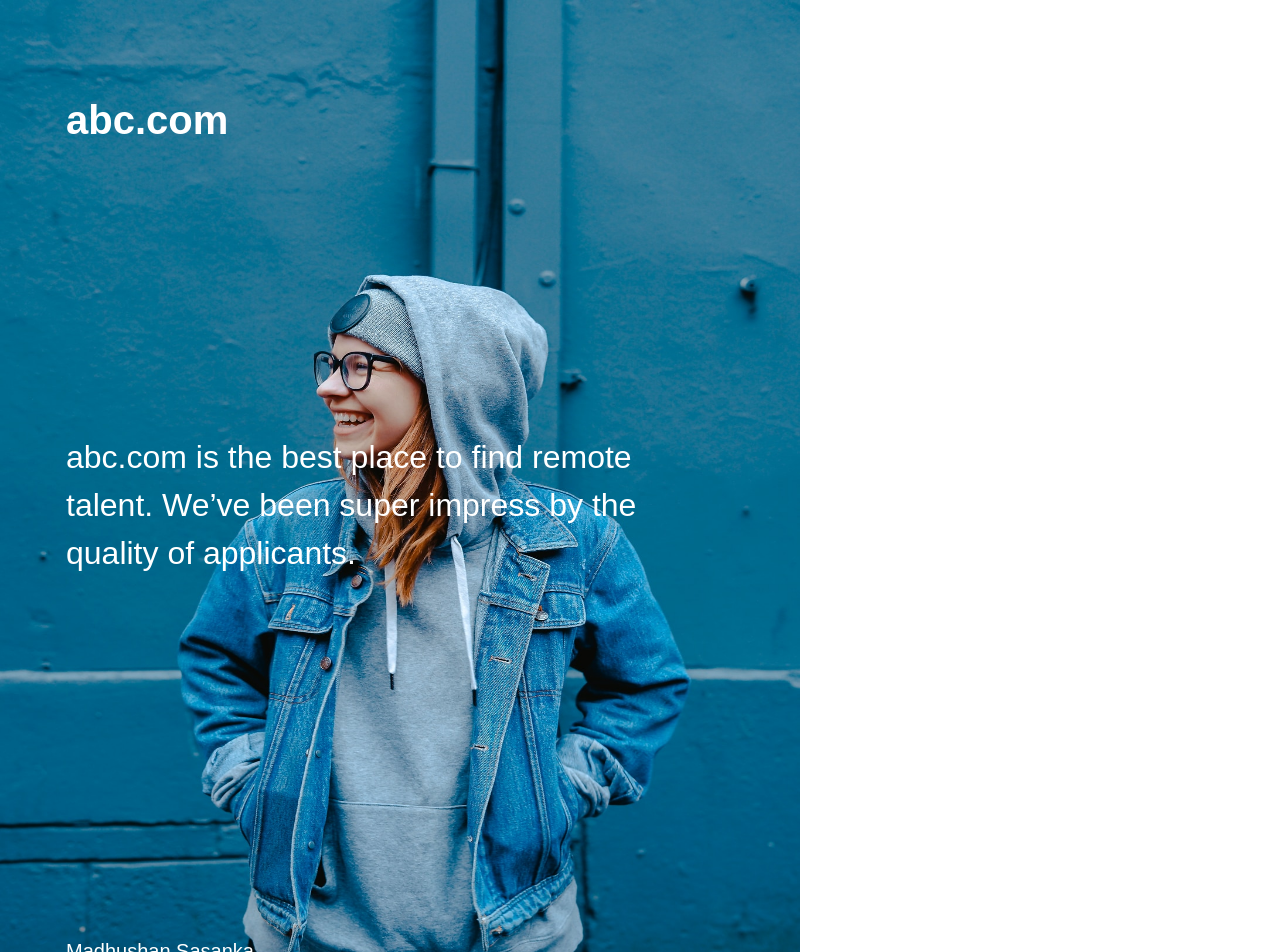
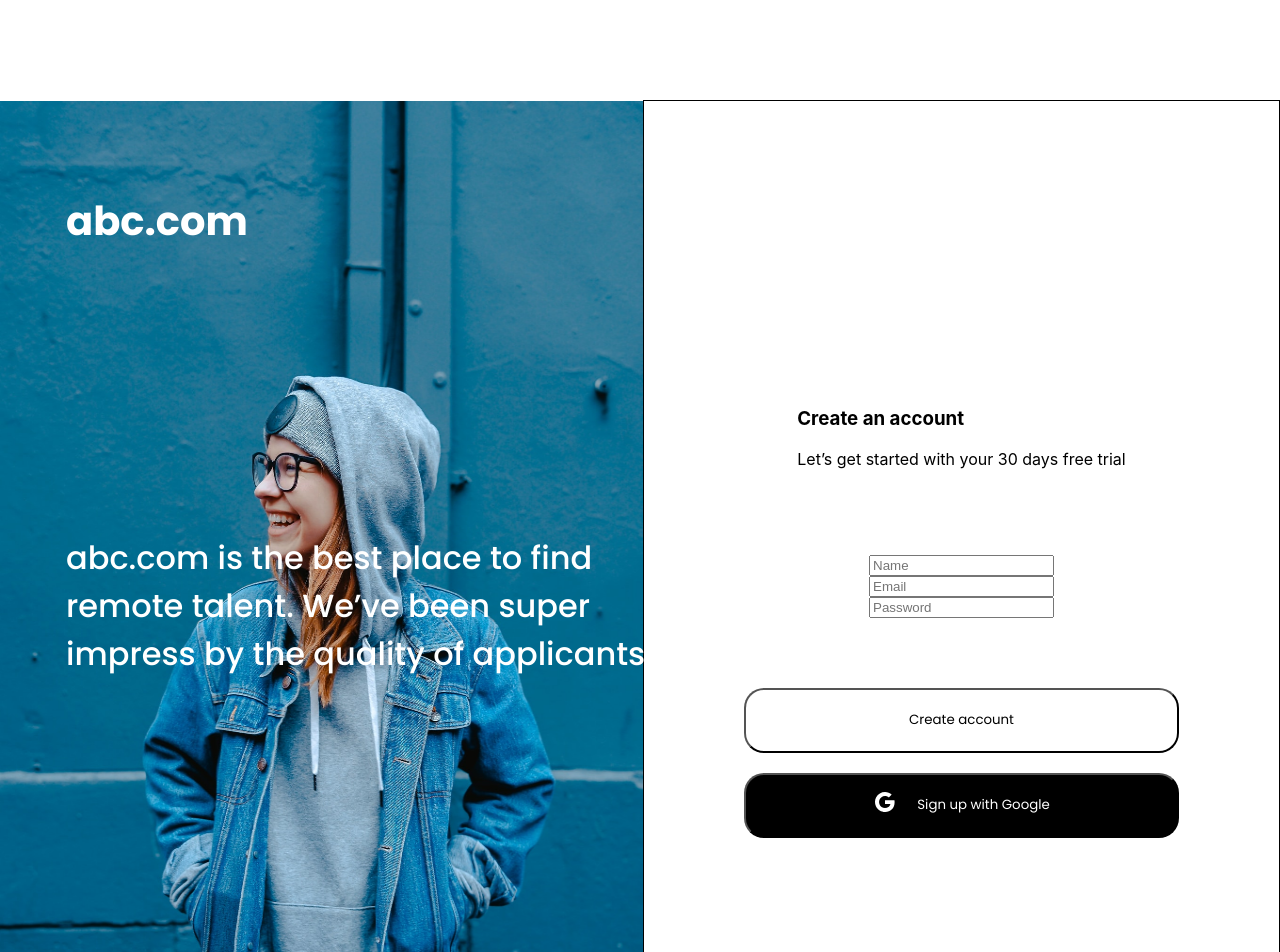
Before and after one commit to ElKarabino/41task_hw, a React (Create React App) app in the folder 41taskhw/: page / in a window 1280 px wide. Shown: the top 952 px of the page. Built offline with nearby package versions, Linux system fonts and the light colour scheme.

Commit message:
feat: add button

```diff
--- a/41taskhw/src/App.css
+++ b/41taskhw/src/App.css
@@ -1,5 +1,10 @@
+@import url('https://fonts.googleapis.com/css2?family=Cardo:ital,wght@0,400;0,700;1,400&family=Inter+Tight:ital,wght@0,100..900;1,100..900&family=Jost:ital,wght@0,100..900;1,100..900&family=Poppins:ital,wght@0,100;0,200;0,300;0,400;0,500;0,600;0,700;0,800;0,900;1,100;1,200;1,300;1,400;1,500;1,600;1,700;1,800;1,900&display=swap');
+
 .App {
   text-align: center;
+}
+.body {
+  box-sizing: border-box;
 }
 
 .App-logo {
--- /dev/null
+++ b/41taskhw/src/assets/svg/GoogleIcon.jsx
@@ -0,0 +1,7 @@
+export const GoogleIcon = () => {
+  return (
+    <svg fill="currentColor" width="24px" height="24px" viewBox="0 0 24 24" xmlns="http://www.w3.org/2000/svg">
+      <path d="M11.9996631,2.00067387 C14.4835037,1.9712793 16.8828349,2.90455669 18.6906006,4.60209273 L18.6906006,4.60209273 L15.8356536,7.45703971 C14.8031696,6.47232184 13.4252994,5.93587105 11.9996631,5.95791698 C9.39089556,5.95791698 7.17528033,7.71791646 6.38530144,10.0878531 C5.96642891,11.3297735 5.96642891,12.6745747 6.38530144,13.916495 L6.38530144,13.916495 C7.18262898,16.2827574 9.39456988,18.0427569 12.0033374,18.0427569 C13.351813,18.0427569 14.5092239,17.6973708 15.4057581,17.0874336 L15.402,17.089 C16.3863118,16.4358541 17.0792723,15.4353938 17.3495215,14.2951678 L17.4009141,14.0487706 L11.9996631,14.0487706 L11.9996631,10.1980828 L21.4316436,10.1980828 C21.5492219,10.8668091 21.6043367,11.5502327 21.6043367,12.229982 C21.6043367,15.2723193 20.5167378,17.8443436 18.6244628,19.5859715 L18.626,19.583 C17.0430672,21.0480315 14.8932217,21.9217835 12.349027,21.9949981 L11.9996631,22 C8.21878734,22 4.76125181,19.8688941 3.06371577,16.4921937 L3.06371577,16.4921937 L2.91718349,16.1875756 C1.64723712,13.4295023 1.69608121,10.2367943 3.06371577,7.51215452 L3.06371577,7.51215452 L3.20922038,7.23336735 C4.95358661,4.01502932 8.32381166,2.00067387 11.9996631,2.00067387 Z"/>
+  </svg>
+  )
+}
--- /dev/null
+++ b/41taskhw/src/components/CustomButton/CustomButton.jsx
@@ -0,0 +1,11 @@
+import "./CustomButton.scss"
+
+export const CustomButton = ({icon, text, theme = 'light'}) => {
+    const ClassName = `CustomButton ${theme}`
+    return (
+        <button className={ClassName}>
+            {icon && <span>{icon}</span>}
+            {text && <span>{text}</span>}
+        </button>
+    )
+}
--- /dev/null
+++ b/41taskhw/src/components/CustomButton/CustomButton.scss
@@ -0,0 +1,26 @@
+.CustomButton {
+    width: 435px;
+    height: 65px;
+    display: flex;
+    justify-content: center;
+    align-items: center;
+    border-radius: 20px;
+    font-family: Poppins, sans-serif;
+    gap: 20px;
+}
+.dark {
+    background-color: black;
+    color: white;
+
+    svg {
+        fill: white;
+    }
+}
+.light {
+    background-color: white;
+    color: black;
+
+    svg {
+        fill: black;
+    }
+}
--- /dev/null
+++ b/41taskhw/src/components/CustomInput/CustomInput.jsx
@@ -0,0 +1,10 @@
+import "./CustomInput.scss"
+
+export const CustomInput = ({placeholder , type}) => {
+    return (
+        <input
+            placeholder={placeholder}
+            type={type}
+        />
+    )
+}
--- /dev/null
+++ b/41taskhw/src/components/RegistrationForm/RegistrationForm.jsx
@@ -0,0 +1,24 @@
+import { GoogleIcon } from "../../assets/svg/GoogleIcon"
+import { CustomButton } from "../CustomButton/CustomButton"
+import { CustomInput } from "../CustomInput/CustomInput"
+import "./RegistrationForm.scss"
+
+export const RegistrationForm = () => {
+    return (
+        <div className="RegistrationForm">
+            <div className="RegistrationForm_title_wrapper">
+                <h3 className="RegistrationForm_title">Create an account</h3>
+                <p className="REgistrationForm_title_descritption">Let’s get started with your 30 days free trial</p>
+            </div>
+            <div className="RegistrationForm_input_wrapper">
+                <CustomInput placeholder="Name"/>
+                <CustomInput placeholder="Email" type="email" />
+                <CustomInput placeholder="Password" type="password"/>
+            </div>
+            <div className="RegistrationForm_buttons_wrapper">
+                <CustomButton text="Create account" theme="light"/>
+                <CustomButton icon={<GoogleIcon/>}  text="Sign up with Google" theme="dark"/>
+            </div>
+        </div>
+    )
+}
--- /dev/null
+++ b/41taskhw/src/components/RegistrationForm/RegistrationForm.scss
@@ -0,0 +1,19 @@
+.RegistrationForm {
+    padding: 0 100px 0 100px;
+    height: 1024px;
+    border: 1px solid black;
+    display: flex;
+    flex-direction: column;
+    justify-content: center;
+    align-items: center;
+    gap: 70px;
+}
+.RegistrationForm_input_wrapper {
+    display: flex;
+    flex-direction: column;
+}
+.RegistrationForm_buttons_wrapper{
+    display: flex;
+    flex-direction: column;
+    gap: 20px;
+}
--- a/41taskhw/src/components/RegistrationPage/RegistrationPage.jsx
+++ b/41taskhw/src/components/RegistrationPage/RegistrationPage.jsx
@@ -1,9 +1,12 @@
+import { RegistrationForm } from "../RegistrationForm/RegistrationForm"
 import { RegistrationLeftSide } from "../RegistrationLeftSide/RegistrationLeftSide"
+import './RegistrationPage.scss'
 
 export const RegistrationPage = () => {
     return (
-        <>
-            <RegistrationLeftSide/>
-        </>
+        <div className="RegistrationPage">
+            <RegistrationLeftSide />
+            <RegistrationForm />
+        </div>
     )
 }
--- /dev/null
+++ b/41taskhw/src/components/RegistrationPage/RegistrationPage.scss
@@ -0,0 +1,6 @@
+.RegistrationPage {
+    display: flex;
+    justify-content: center;
+    margin-top: 100px;
+    align-items: center;
+}
```
Also changed, not shown: 41taskhw/src/components/CustomInput/CustomInput.scss (added), 41taskhw/src/components/RegistrationLeftSide/RegistrationLeftSide.scss (line endings or trailing spaces).
